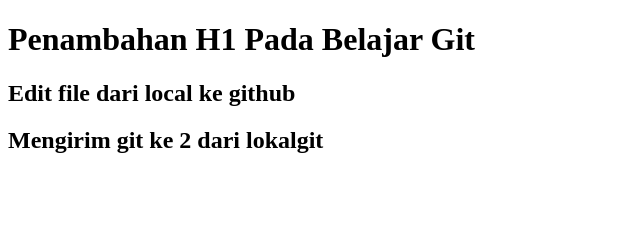
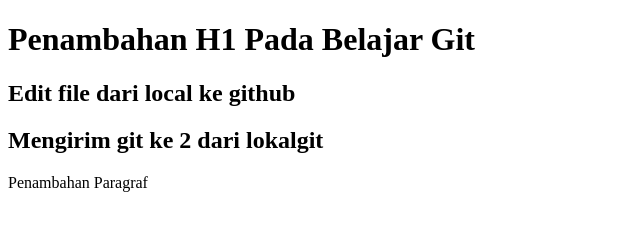
Before and after one commit to aaronsavic/learnGit, a plain HTML site: page index.html in a window 1280 px wide. Shown: the whole page, without its empty margins (0-640 px from the left). Drawn offline with Linux system fonts and the light colour scheme.

Commit message:
Menambahkan Tag p

```diff
--- a/index.html
+++ b/index.html
@@ -11,5 +11,6 @@
     <h1>Penambahan H1 Pada Belajar Git</h1>
     <h2>Edit file dari local ke github</h2>
     <h2>Mengirim git ke 2 dari lokalgit</h2>
+    <p>Penambahan Paragraf</p>
 </body>
 </html>
```
